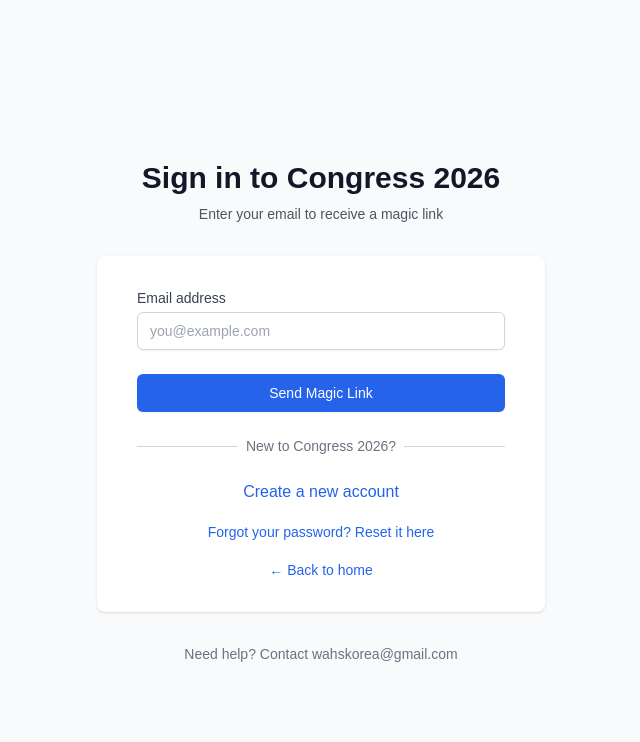
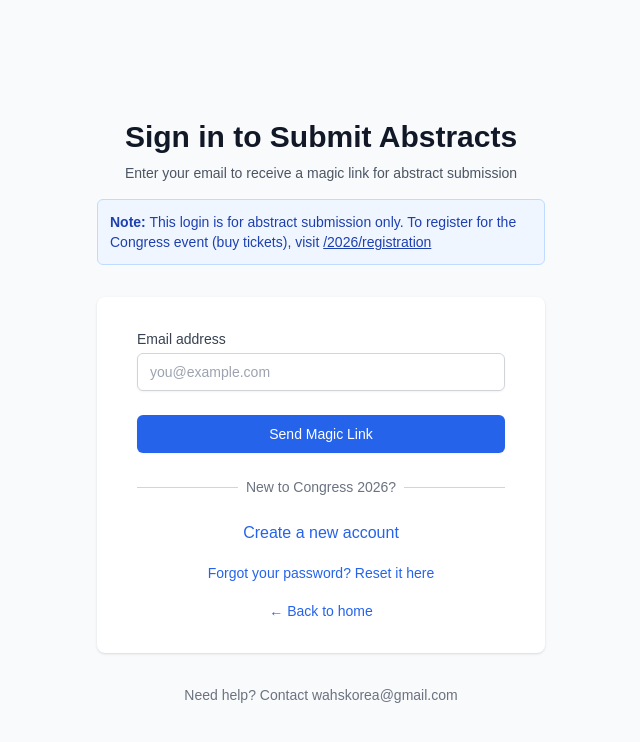
Before and after one commit to willfadeneva/WAHS, a Next.js app: page /congress/login in a window 1280 px wide. Shown: the top 742 px of the page, without its empty margins (319-959 px from the left). Built offline with nearby package versions, Linux system fonts and the light colour scheme; no server answers.

Commit message:
Separate Congress registration from abstract submission: rename congress/register to congress/submit-abstract, add clarification notes

```diff
--- a/src/app/auth/magic-link/page.tsx
+++ b/src/app/auth/magic-link/page.tsx
@@ -78,7 +78,7 @@ function MagicLinkContent() {
             router.push('/2026/submissions-new');
           } else {
             // No profile yet - redirect to profile completion
-            router.push('/congress/register/profile');
+            router.push('/congress/submit-abstract/profile');
           }
         } else if (userType === 'wahs') {
           // Check if user has a WAHS profile (by email)
--- a/src/app/congress/dashboard/page.tsx
+++ b/src/app/congress/dashboard/page.tsx
@@ -82,8 +82,15 @@ export default function CongressDashboardPage() {
         <div className="max-w-7xl mx-auto px-4 sm:px-6 lg:px-8 py-6">
           <div className="flex justify-between items-center">
             <div>
-              <h1 className="text-3xl font-bold text-gray-900">Congress 2026 Dashboard</h1>
-              <p className="text-gray-600">Welcome back, {profileData.full_name || user.email}</p>
+              <h1 className="text-3xl font-bold text-gray-900">Abstract Submission Dashboard</h1>
+              <p className="text-gray-600">Manage your research abstracts for Congress 2026</p>
+              <div className="mt-2 p-2 bg-blue-50 border border-blue-200 rounded-md">
+                <p className="text-xs text-blue-800">
+                  <strong>Note:</strong> This dashboard is for abstract submission only.
+                  To register for the Congress event (buy tickets), visit{' '}
+                  <a href="/2026/registration" className="underline font-medium">/2026/registration</a>
+                </p>
+              </div>
             </div>
             <button
               onClick={() => signOut()}
--- a/src/app/congress/login/page.tsx
+++ b/src/app/congress/login/page.tsx
@@ -35,11 +35,18 @@ export default function CongressLoginPage() {
       <div className="max-w-md w-full space-y-8">
         <div>
           <h2 className="mt-6 text-center text-3xl font-extrabold text-gray-900">
-            Sign in to Congress 2026
+            Sign in to Submit Abstracts
           </h2>
           <p className="mt-2 text-center text-sm text-gray-600">
-            Enter your email to receive a magic link
+            Enter your email to receive a magic link for abstract submission
           </p>
+          <div className="mt-4 p-3 bg-blue-50 border border-blue-200 rounded-md">
+            <p className="text-sm text-blue-800">
+              <strong>Note:</strong> This login is for abstract submission only.
+              To register for the Congress event (buy tickets), visit{' '}
+              <a href="/2026/registration" className="underline font-medium">/2026/registration</a>
+            </p>
+          </div>
         </div>
 
         <div className="bg-white py-8 px-4 shadow sm:rounded-lg sm:px-10">
--- a/src/app/congress/register/page.tsx
+++ b/src/app/congress/submit-abstract/page.tsx
@@ -37,11 +37,18 @@ export default function CongressRegisterPage() {
       <div className="max-w-md w-full space-y-8">
         <div>
           <h2 className="mt-6 text-center text-3xl font-extrabold text-gray-900">
-            Congress 2026 Submission Account
+            Abstract Submission Account
           </h2>
           <p className="mt-2 text-center text-sm text-gray-600">
-            Create an account to submit and manage your abstracts
+            Create an account to submit and manage your research abstracts
           </p>
+          <div className="mt-4 p-3 bg-blue-50 border border-blue-200 rounded-md">
+            <p className="text-sm text-blue-800">
+              <strong>Note:</strong> This is for abstract submission only.
+              To register for the Congress event (buy tickets), visit{' '}
+              <a href="/2026/registration" className="underline font-medium">/2026/registration</a>
+            </p>
+          </div>
         </div>
 
         <div className="bg-white py-8 px-4 shadow sm:rounded-lg sm:px-10">
--- a/src/app/congress/register/profile/page.tsx
+++ b/src/app/congress/submit-abstract/profile/page.tsx
@@ -78,6 +78,13 @@ export default function CongressProfilePage() {
         <div className="text-center mb-10">
           <h1 className="text-3xl font-bold text-gray-900">Complete Your Congress Profile</h1>
           <p className="mt-2 text-gray-600">Please provide your basic information. You'll submit your abstract on the next page.</p>
+          <div className="mt-4 p-3 bg-blue-50 border border-blue-200 rounded-md">
+            <p className="text-sm text-blue-800">
+              <strong>Note:</strong> This profile is for abstract submission only.
+              To register for the Congress event (buy tickets), visit{' '}
+              <a href="/2026/registration" className="underline font-medium">/2026/registration</a>
+            </p>
+          </div>
         </div>
 
         {error && (
@@ -158,7 +165,7 @@ export default function CongressProfilePage() {
               disabled={loading}
               className="px-6 py-3 bg-blue-600 text-white font-medium rounded-md hover:bg-blue-700 focus:outline-none focus:ring-2 focus:ring-blue-500 focus:ring-offset-2 disabled:opacity-50 disabled:cursor-not-allowed"
             >
-              {loading ? 'Saving...' : 'Save Profile & Continue to Abstract Submission'}
+              {loading ? 'Saving...' : 'Save Profile & Submit Abstract'}
             </button>
           </div>
 
--- a/src/components/MainNav.tsx
+++ b/src/components/MainNav.tsx
@@ -66,7 +66,7 @@ export default function MainNav() {
             <ul className="nav-dropdown-menu">
               <li className="nav-dropdown-header">Congress 2026</li>
               <li>
-                <Link href="/congress/register" onClick={() => setIsMenuOpen(false)}>
+                <Link href="/congress/submit-abstract" onClick={() => setIsMenuOpen(false)}>
                   Submit Abstract
                 </Link>
               </li>
```
